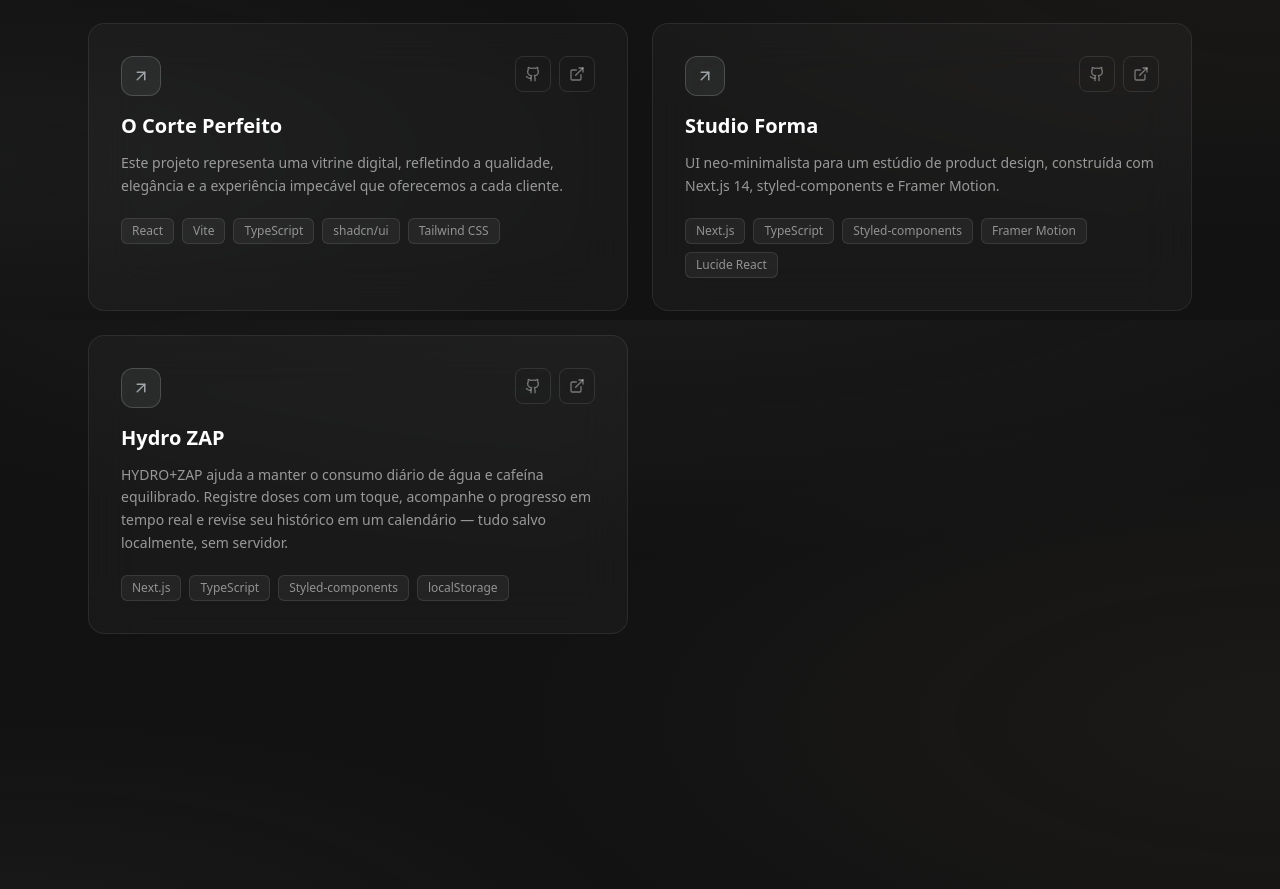
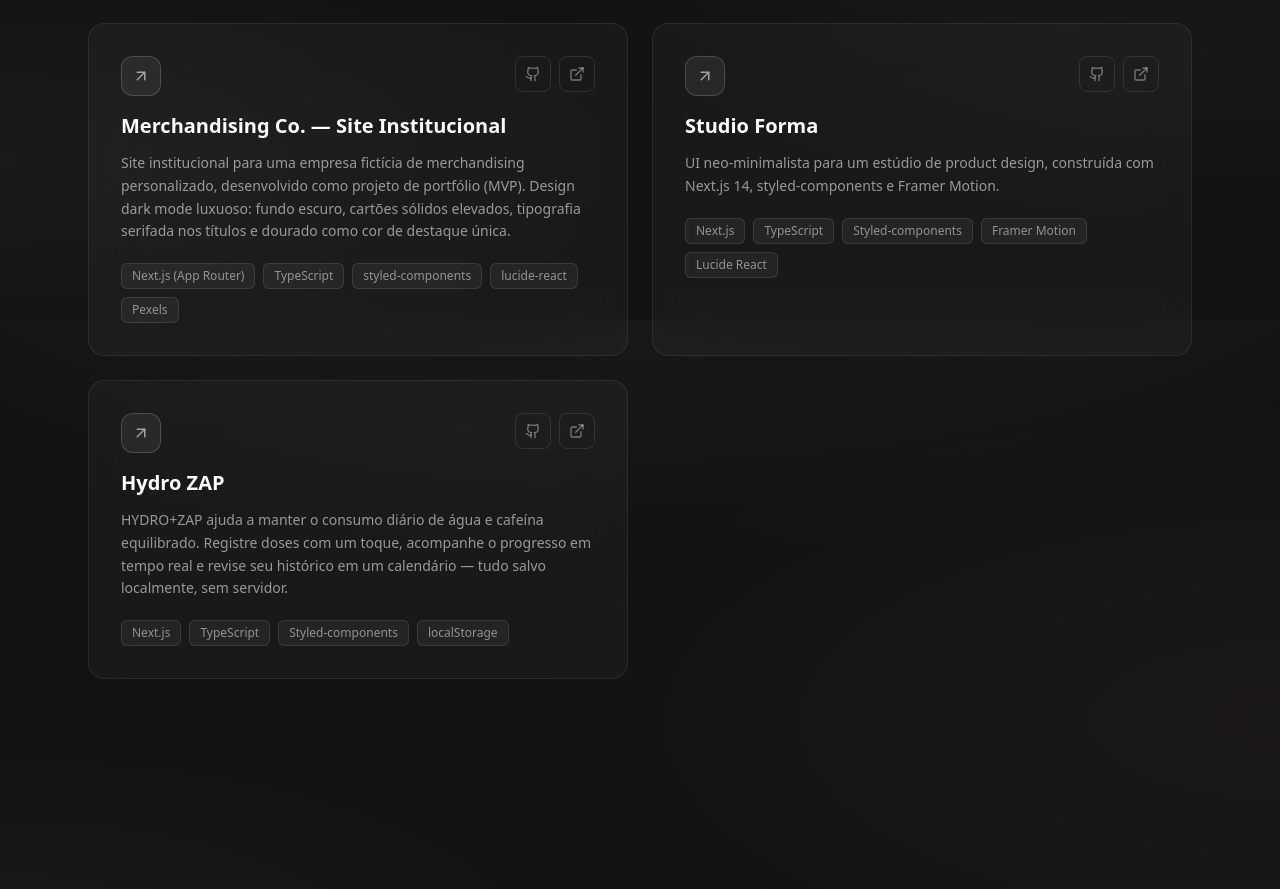
Before and after one commit to PatricAugusto/Portfolio-v4, a Next.js app: page / in a window 1280 px wide. Shown: the part 4480-5369 px from the top of the page. Built offline with nearby package versions, Linux system fonts and the light colour scheme.

Commit message:
feat(projects): add Merchandising Co. project

```diff
--- a/src/data/portfolio.ts
+++ b/src/data/portfolio.ts
@@ -74,12 +74,12 @@ export const projects: Project[] = [
   },
   {
     id: "3",
-    title: "O Corte Perfeito",
+    title: "Merchandising Co. — Site Institucional",
     description:
-      "Este projeto representa uma vitrine digital, refletindo a qualidade, elegância e a experiência impecável que oferecemos a cada cliente.",
-    tags: ["React", "Vite", "TypeScript", "shadcn/ui", "Tailwind CSS"],
-    link: "https://barber-glass-neo.vercel.app/",
-    github: "https://github.com/PatricAugusto/barber-glass-neo",
+      "Site institucional para uma empresa fictícia de merchandising personalizado, desenvolvido como projeto de portfólio (MVP). Design dark mode luxuoso: fundo escuro, cartões sólidos elevados, tipografia serifada nos títulos e dourado como cor de destaque única.",
+    tags: ["Next.js (App Router)", "TypeScript", "styled-components", "lucide-react", "Pexels"],
+    link: "https://site-merchandising.vercel.app/",
+    github: "https://github.com/PatricAugusto/Site-Merchandising",
     featured: true,
   },
   {
```
